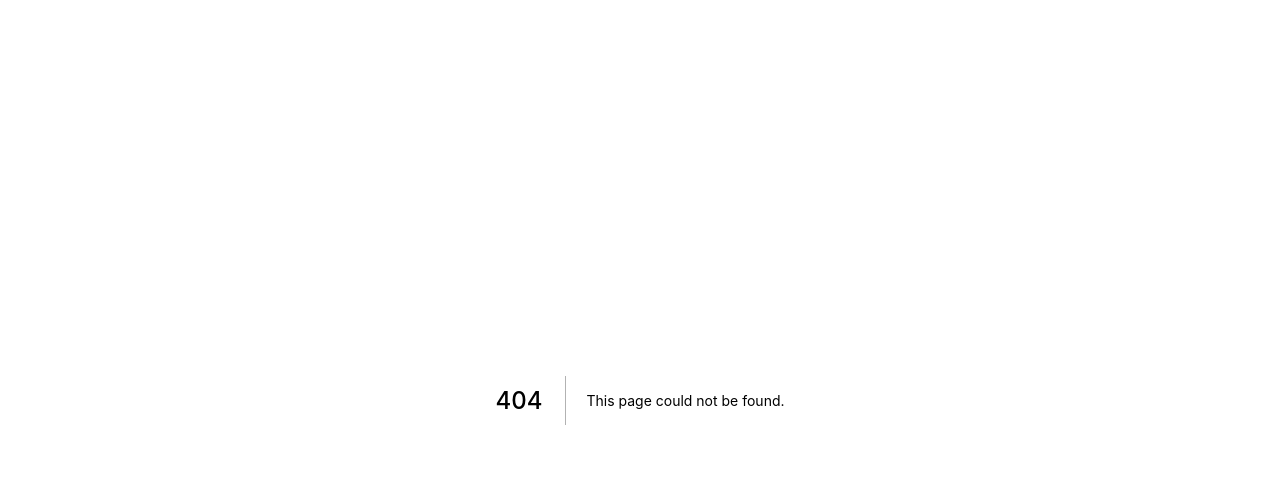
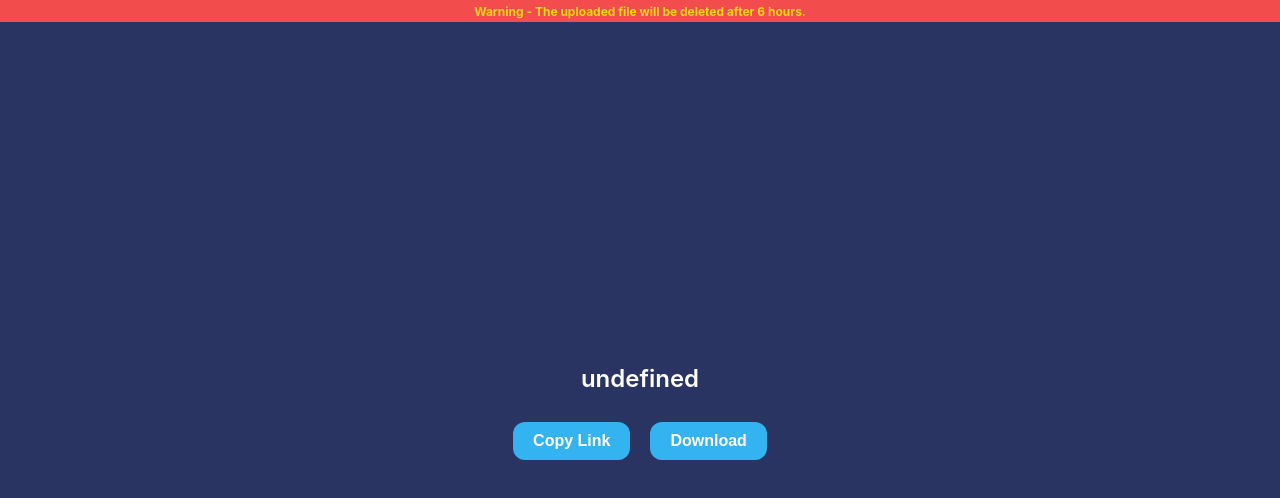
Before and after one commit to GreyStinger/greys-home-v3, a Next.js app: page /share/dl in a window 1280 px wide. Before the commit this address had no page. Shown: the top 498 px of the page. Built offline with nearby package versions, Linux system fonts and the light colour scheme.

Commit message:
Fixed upload and redirect issues

```diff
--- a/package.json
+++ b/package.json
@@ -15,6 +15,7 @@
     "cors": "^2.8.5",
     "crypto": "^1.0.1",
     "express": "^4.18.1",
+    "fast-xml-parser": "^4.0.9",
     "lodash": "^4.17.21",
     "mongoose": "^6.3.5",
     "morgan": "^1.10.0",
--- /dev/null
+++ b/src/pages/share/dl.js
@@ -0,0 +1,52 @@
+import styles from "../../styles/Share.module.css";
+import { useRouter } from "next/router";
+import { useEffect } from "react";
+
+export default function Download() {
+  const router = useRouter();
+  var url = null;
+
+  function init() {
+    var fileName = router.query["fileName"];
+    var uuid = router.query["uuid"];
+
+    document.getElementById("fileName").innerText = fileName;
+    url = `/temp/${uuid}/${fileName}`;
+  }
+
+  function copyToClipboard() {
+    navigator.clipboard.writeText(url);
+    alert("Link Copied To Clipboard");
+  }
+
+  function reNavigate() {
+    window.location.replace(url);
+  }
+
+  useEffect(() => {
+    init();
+  });
+
+  return (
+    <div className={styles["upload-container"]}>
+        <div className={styles["warning-header"]}>
+          <p>
+            <b>Warning</b> - The uploaded file will be deleted after 6 hours.
+          </p>
+        </div>
+      <div className={styles["dl-container"]}>
+        <p className={styles["dl-file-name"]} id="fileName">
+          Test
+        </p>
+        <div className={styles["dl-button-container"]}>
+          <button className={styles["dl-button"]} onClick={copyToClipboard}>
+            Copy Link
+          </button>
+          <button className={styles["dl-button"]} onClick={reNavigate}>
+            Download
+          </button>
+        </div>
+      </div>
+    </div>
+  );
+}
--- a/src/styles/Share.module.css
+++ b/src/styles/Share.module.css
@@ -1,7 +1,7 @@
 .btn-submit {
-  color: #EEEEEE;
+  color: #eeeeee;
   background-color: transparent;
-  border: 2px solid #EEEEEE;
+  border: 2px solid #eeeeee;
   border-radius: 6px;
   font-size: 17px;
   padding: 10px;
@@ -13,7 +13,7 @@
 }
 
 .file-name {
-  color: #EEEEEE;
+  color: #eeeeee;
   font-size: 26px;
   font-weight: 700;
   text-align: center;
@@ -37,7 +37,7 @@
 }
 
 .upload-file-container-global p {
-  color: #F24C4C;
+  color: #f24c4c;
 }
 
 .upload-file-container {
@@ -55,13 +55,13 @@
   color: inherit;
   position: relative;
   z-index: 1;
-  background-color: #34B3F1;
+  background-color: #34b3f1;
   border-radius: 6px;
-  border: 3px solid #EEEEEE;
+  border: 3px solid #eeeeee;
 }
 
 .checkbox-container {
-  color: #EEEEEE;
+  color: #eeeeee;
   padding: 10px;
   flex-wrap: nowrap;
   display: flex;
@@ -74,7 +74,6 @@
   padding-right: 6px;
   font-size: 16px;
   vertical-align: middle;
-
 }
 
 .virus-check-container input {
@@ -123,7 +122,7 @@
   width: 100%;
   top: 0px;
   position: absolute;
-  background-color: #F24C4C;
+  background-color: #f24c4c;
   display: flex;
   flex-direction: row;
   justify-content: center;
@@ -133,7 +132,7 @@
 }
 
 .warning-header > p {
-  color: #F7D716;
+  color: #f7d716;
   font-size: 12px;
   font-weight: 700;
   margin: 0px;
@@ -159,7 +158,6 @@
   top: 40%;
   width: 100%;
   opacity: 1;
-  /* left: 50%; */
 }
 
 .popup-label-bg {
@@ -180,6 +178,51 @@
   margin: 0;
   font-family: Arial, Helvetica, sans-serif;
 }
+
+.dl-container {
+  display: flex;
+  flex-direction: column;
+  justify-content: space-evenly;
+  align-items: center;
+  align-content: center;
+  height: 16vh;
+  min-width: 60%;
+}
+
+.dl-button-container {
+  display: flex;
+  flex-direction: row;
+  align-content: center;
+  justify-content: space-evenly;
+}
+
+.dl-copy-link {
+  color: #fff;
+  font-family: Arial, Helvetica, sans-serif;
+}
+
+.dl-button {
+  background-color: #34b3f1;
+  border-radius: 12px;
+  color: #fff;
+  font-size: medium;
+  font-weight: 600;
+  border-style: hidden;
+  padding-top: 10px;
+  padding-bottom: 10px;
+  padding-right: 20px;
+  padding-left: 20px;
+  margin-left: 10px;
+  margin-right: 10px;
+}
+
+.dl-file-name {
+  color: #fff;
+  font-size: x-large;
+  font-weight: 600;
+}
+
+/* #34B3F1 */
 
 /* Stolen Code: */
 
```
Also changed, not shown: src/pages/api/upload.js (+50 -22 lines), src/pages/share.js (+12 -11 lines), src/components/footer.js (line endings or trailing spaces), src/components/header.js (line endings or trailing spaces), src/styles/Footer.module.css (line endings or trailing spaces), src/styles/Header.module.css (line endings or trailing spaces), 2 other files (tests, documents, lock files or other folders). Lines whose indentation alone changed are shown as unchanged.
